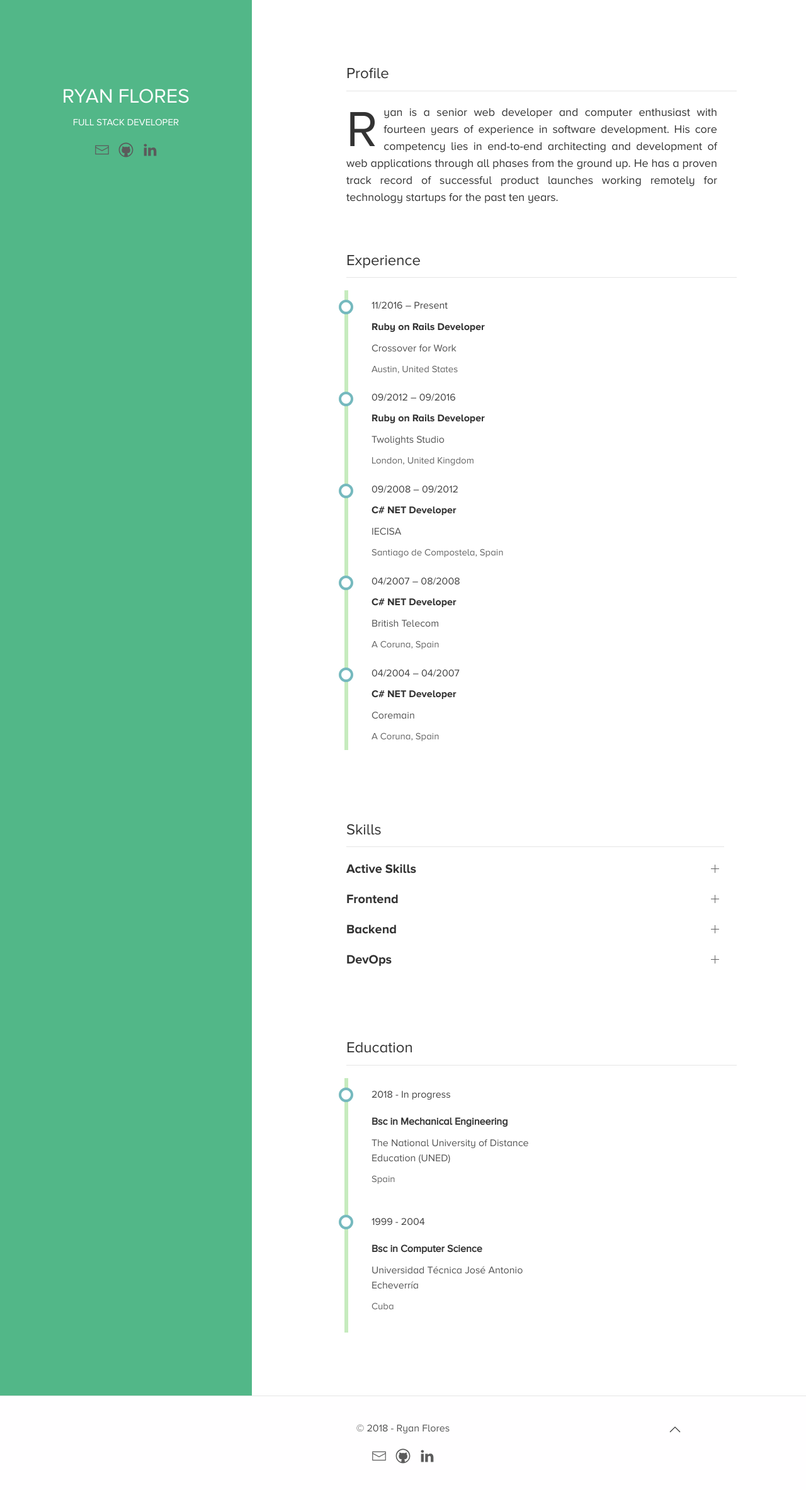
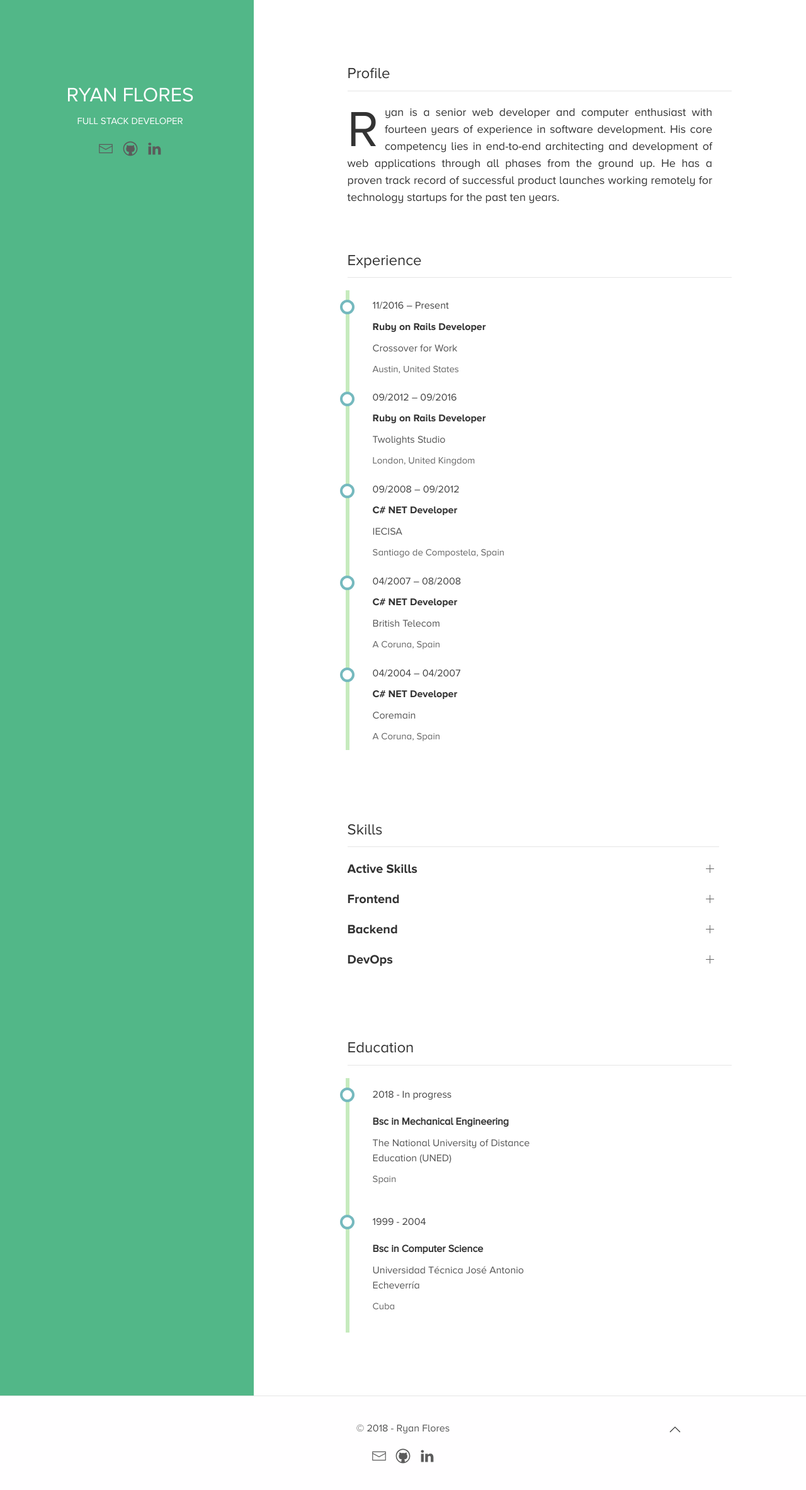
Before and after one commit to refactor8/refactor8.github.io, a Jekyll site: the page built from index.html, in a window 1280 px wide. Shown: the whole page at 63% size. Built offline with Jekyll 4.4.1, drawn with Linux system fonts in a browser that asks for light colours.

Commit message:
Add left and right margins

```diff
--- a/_includes/footer.html
+++ b/_includes/footer.html
@@ -13,8 +13,8 @@
           <a href="https://www.linkedin.com/in/rfloresp/" class="uk-icon-link" uk-icon="linkedin" ratio="1.2"></a>
         </div>
       </div>
-      <div>
-        <a href="#" uk-totop uk-scroll uk-visible@m></a>
+      <div class="uk-visible@m">
+        <a href="#" uk-totop uk-scroll></a>
       </div>
     </div>
   </div>
--- a/_layouts/default.html
+++ b/_layouts/default.html
@@ -12,7 +12,7 @@
     <script src="/assets/js/uikit-icons.min.js"></script>
   </head>
   <body>
-    <article>
+    <article class="uk-margin-small-left uk-margin-small-right">
       <div class="uk-container uk-container-large">
         <div uk-grid>
           <div class="uk-width-1-3@m sidebar">
```
